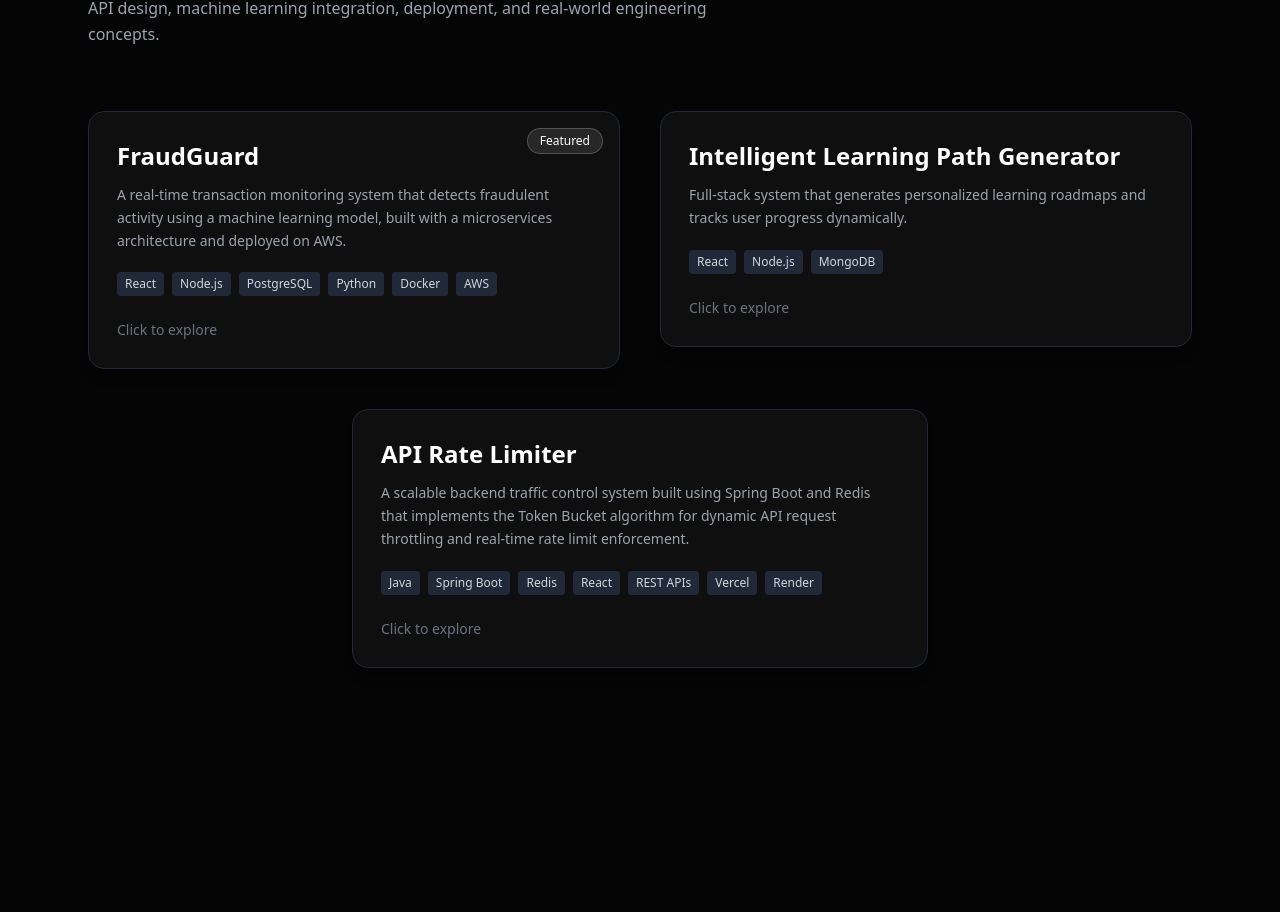
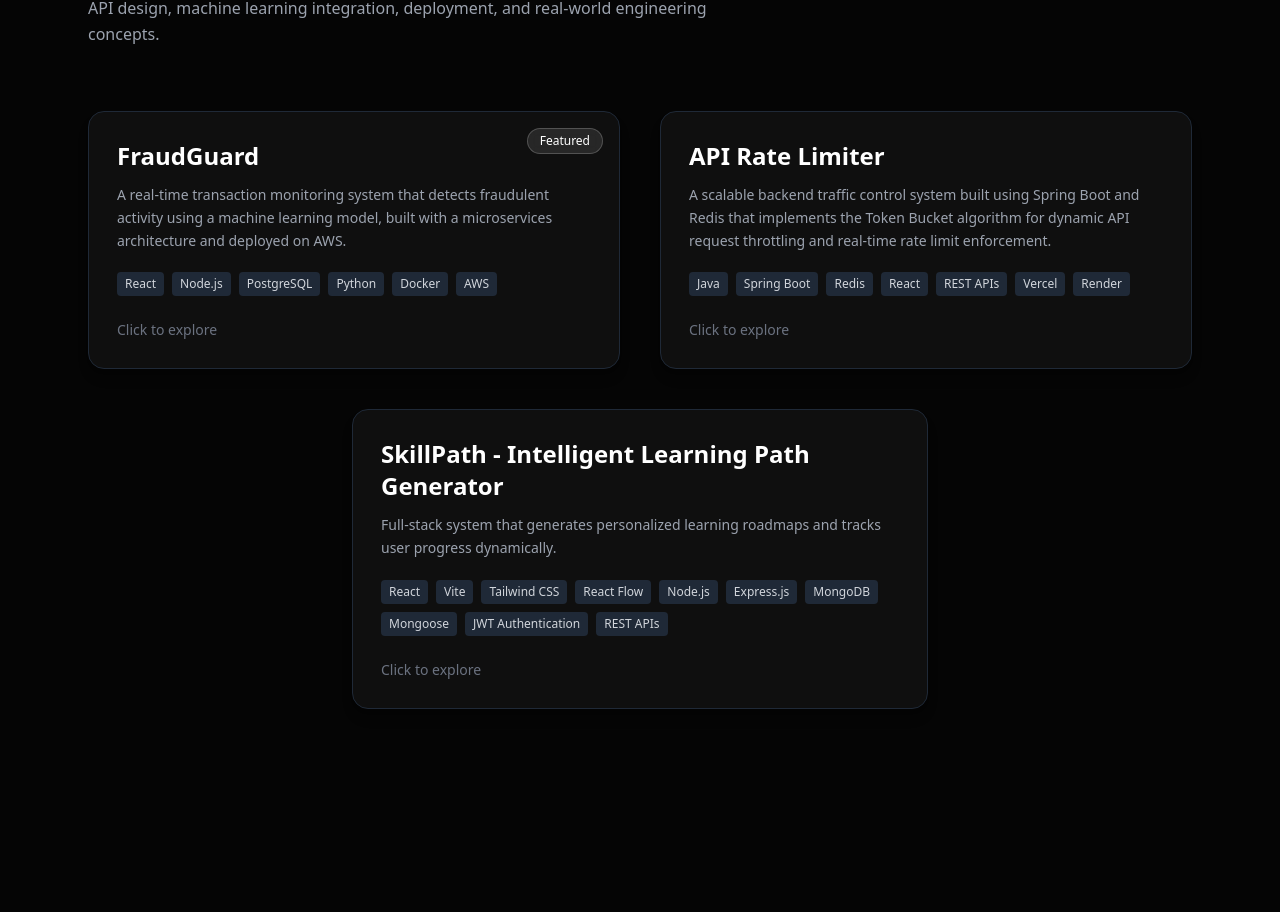
Before and after one commit to ghanashyamd12/personal-portfolio, a React (Vite) app: page / in a window 1280 px wide. Shown: the part 1111-2023 px from the top of the page. Built offline with nearby package versions, Linux system fonts and the light colour scheme.

Commit message:
Update resume, project links, and SkillPath project details

```diff
--- a/src/data/projects.js
+++ b/src/data/projects.js
@@ -31,21 +31,23 @@ const projects = [
     ],
 
     challenges: [
-      "Maintaining low latency across multiple services.",
-      "Ensuring reliable communication between backend and ML service.",
-      "Managing consistent data flow across distributed components.",
-      "Handling container orchestration and environment configs on AWS.",
-    ],
+  "Maintaining low latency across multiple services.",
+  "Ensuring reliable communication between backend and ML service.",
+  "Managing consistent data flow across distributed components.",
+  "Handling container orchestration and environment configs on AWS.",
+  "Fixing frontend API connection issues caused by changing EC2 public IPs.",
+  "Optimizing deployment performance when running multiple Docker services on limited EC2 resources.",
+],
 
     impact:
       "Demonstrates a scalable approach to real-time fraud detection, similar to systems used in financial platforms, with live monitoring, ML-based classification, and production-style deployment on AWS.",
 
-    video: "/fraudguard-demo.mp4",
+
 
     github:
       "https://github.com/ghanashyamd12/FraudGuard---Transaction-Monitoring-System",
 
-    live: "http://65.1.114.40:5173",
+    live: "http://43.205.62.212:5173",
 
     images: [
       {
@@ -76,15 +78,6 @@ const projects = [
     ],
   },
 
-  {
-    title: "Intelligent Learning Path Generator",
-    description:
-      "Full-stack system that generates personalized learning roadmaps and tracks user progress dynamically.",
-    tech: ["React", "Node.js", "MongoDB"],
-    github: "#",
-    live: "#",
-    status: "In Progress",
-  },
 
   {
 
@@ -176,6 +169,28 @@ challenges: [
   ],
 
   },
+
+  {
+    title: "SkillPath - Intelligent Learning Path Generator",
+    description:
+      "Full-stack system that generates personalized learning roadmaps and tracks user progress dynamically.",
+    tech: [
+  "React",
+  "Vite",
+  "Tailwind CSS",
+  "React Flow",
+  "Node.js",
+  "Express.js",
+  "MongoDB",
+  "Mongoose",
+  "JWT Authentication",
+  "REST APIs"
+],
+    github: "#",
+    live: "#",
+    status: "In Progress",
+  },
+
 ]
 
 export default projects
```
Also changed, not shown: 1 other file (tests, documents, lock files or other folders).
